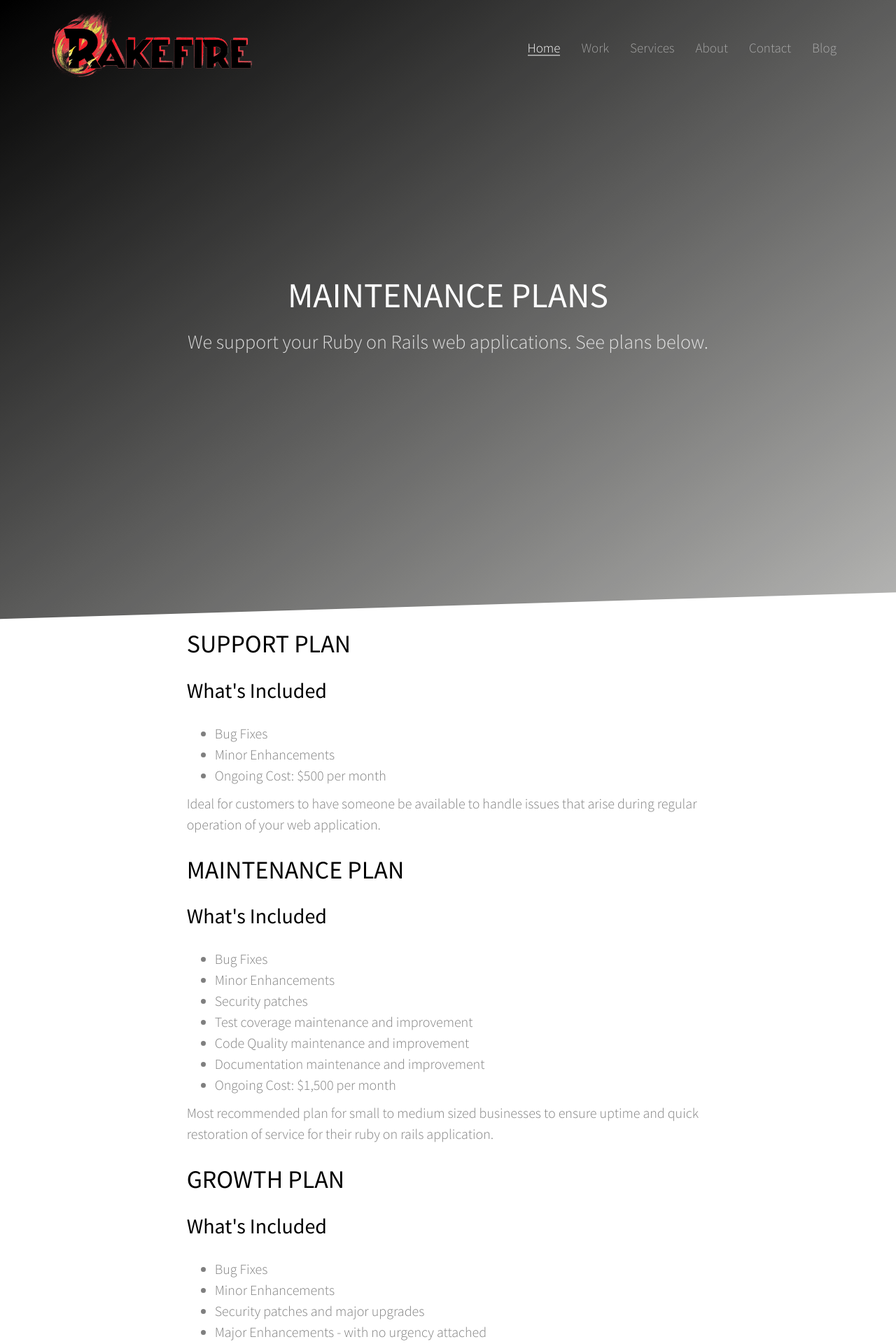
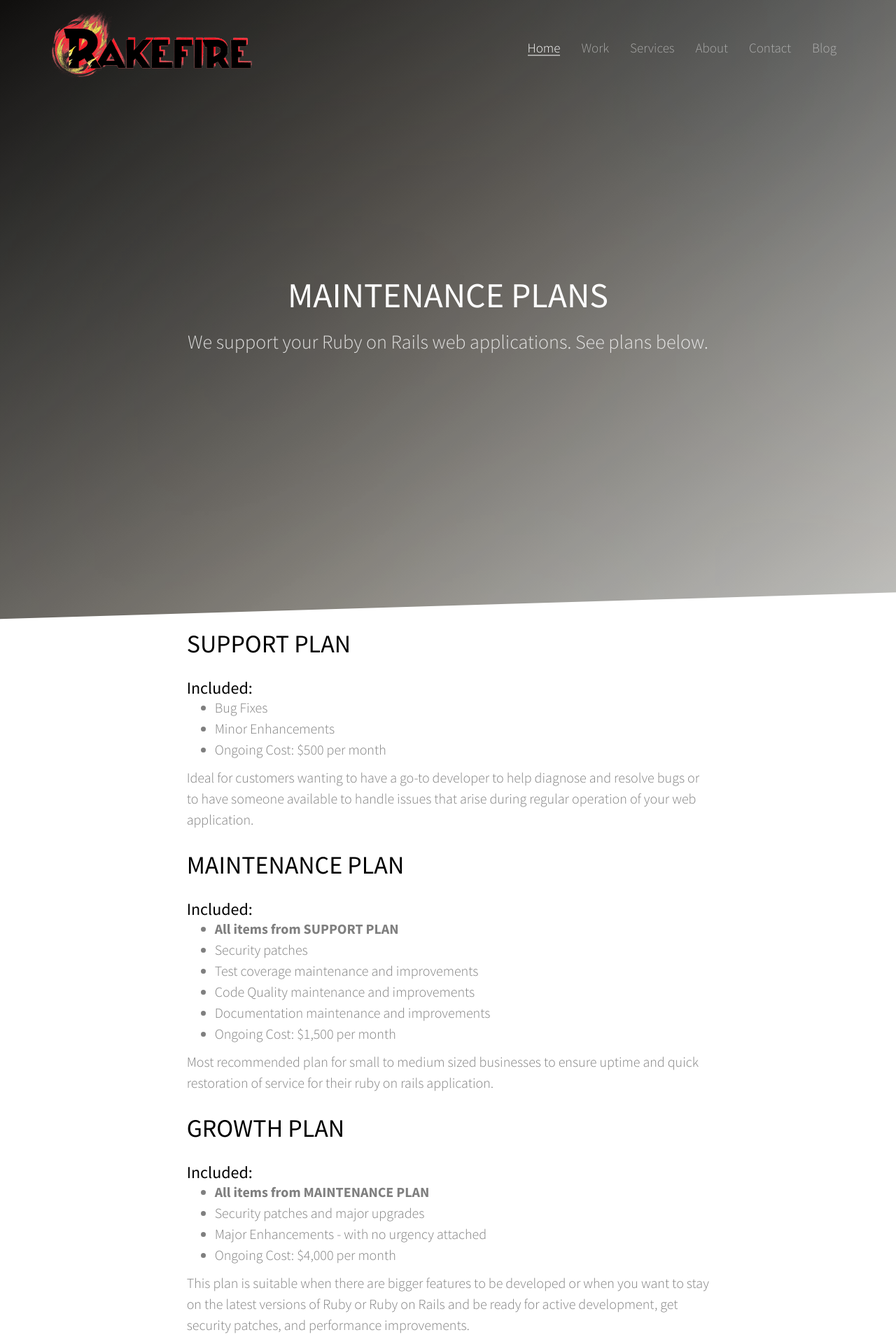
Before and after one commit to Rakefire/rakefire.github.io, a Jekyll site: the page built from rails-maintenance.html, in a window 1280 px wide. Shown: the top 1920 px of the page at 70% size. Built offline with Jekyll 4.4.1, drawn with Linux system fonts in a browser that asks for light colours; some web fonts are replaced; some of the changed text lies outside the part shown.

Commit message:
Improve maintenance wording and design

```diff
--- a/css/style.scss
+++ b/css/style.scss
@@ -1488,3 +1488,9 @@ h1, h2, h3, h4, h5, h6 {
 .faq .question {
   padding-bottom: 1.5em;
 }
+
+.plan {
+  h3 {
+    margin: 0px;
+  }
+}
--- a/index.html
+++ b/index.html
@@ -2,7 +2,7 @@
 layout: home
 ---
 
-<section id="home" data-section="home" style="background-image: url(images/full_image_2.jpg);" data-stellar-background-ratio="0.5">
+<section id="home" data-section="home" style="background-image: url(/images/full_image_2.jpg);" data-stellar-background-ratio="0.5">
   <div class="gradient"></div>
   <div class="container">
     <div class="text-wrap">
--- a/rails-maintenance.html
+++ b/rails-maintenance.html
@@ -3,7 +3,7 @@ permalink: /rails-maintenance/
 layout: page
 ---
 
-<section id="home" data-section="home" style="background-image: url(images/full_image_2.jpg);" data-stellar-background-ratio="0.5">
+<section id="home" data-section="home" style="background-image: url(/images/full_image_2.jpg);" data-stellar-background-ratio="0.5">
   <div class="gradient"></div>
   <div class="container">
     <div class="text-wrap">
@@ -31,7 +31,7 @@ layout: page
                 <h1>SUPPORT PLAN</h1>
               </header>
 
-              <h2>What's Included</h2>
+              <h3>Included:</h3>
               <section class="features">
                 <ul class="editable">
                   <li class="editable">Bug Fixes</li>
@@ -40,7 +40,7 @@ layout: page
                 </ul>
               </section>
 
-              <p class="ideal editable">Ideal for customers to have someone be available to handle issues that arise during regular operation of your web application.</p>
+              <p class="ideal editable">Ideal for customers wanting to have a go-to developer to help diagnose and resolve bugs or to have someone available to handle issues that arise during regular operation of your web application.</p>
             </section>
 
             <section class="plan">
@@ -48,15 +48,14 @@ layout: page
                 <h1>MAINTENANCE PLAN</h1>
               </header>
 
-              <h2>What's Included</h2>
+              <h3>Included:</h3>
               <section class="features">
                 <ul>
-                  <li class="editable">Bug Fixes</li>
-                  <li class="editable">Minor Enhancements</li>
+                  <li class="editable"><b>All items from SUPPORT PLAN</b></li>
                   <li class="editable">Security patches</li>
-                  <li class="editable">Test coverage maintenance and improvement</li>
-                  <li class="editable">Code Quality maintenance and improvement</li>
-                  <li class="editable">Documentation maintenance and improvement</li>
+                  <li class="editable">Test coverage maintenance and improvements</li>
+                  <li class="editable">Code Quality maintenance and improvements</li>
+                  <li class="editable">Documentation maintenance and improvements</li>
                   <li class="editable">Ongoing Cost: $1,500 per month</li>
                 </ul>
               </section>
@@ -69,21 +68,17 @@ layout: page
                 <h1>GROWTH PLAN</h1>
               </header>
 
-              <h2>What's Included</h2>
+              <h3>Included:</h3>
               <section class="features">
                 <ul>
-                  <li class="editable">Bug Fixes</li>
-                  <li class="editable">Minor Enhancements</li>
+                  <li class="editable"><b>All items from MAINTENANCE PLAN</b></li>
                   <li class="editable">Security patches and major upgrades</li>
                   <li class="editable">Major Enhancements - with no urgency attached</li>
-                  <li class="editable">Test coverage maintenance and improvement</li>
-                  <li class="editable">Code Quality maintenance and improvement</li>
-                  <li class="editable">Documentation maintenance and improvement</li>
                   <li class="editable">Ongoing Cost: $4,000 per month</li>
                 </ul>
               </section>
 
-              <p class="ideal editable">This plan is suitable when there are bigger features to be developed or major upgrades must happen in the Ruby or Ruby on Rails versions.</p>
+              <p class="ideal editable">This plan is suitable when there are bigger features to be developed or when you want to stay on the latest versions of Ruby or Ruby on Rails and be ready for active development, get security patches, and performance improvements.</p>
             </section>
 
             <b class="editable">Annual plans get 15% off the monthly fee.</b>
@@ -101,11 +96,11 @@ layout: page
               </header>
 
               <p class="editable">
-              Try us for a month. There is no fixed term, unless you want to pay for an annual plan, so you can cancel at any time. If you aren't completely satisfied, we'll refund your money and call it a day.
+              Try us for a month, we gaurentee you'll be happy. There is no fixed term, unless you want to pay for an annual plan, so you can cancel at any time. If you aren't completely satisfied, we provide a refund and call it a day.
                 <div class="question">
                   <b>When you say "bug fixes or minor enhancements tasks are included", what do you mean?</b>
-                  This would include any development or operations tasks that takes an hour or so to complete. This would include a database inconsistency, replacing an SSL certificate,
-                  or fixing a small DNS issue. We know a big job when we see one and will let you know. In general, we're pretty flexible.
+                  This includes any development or operations tasks that takes an hour or so to complete: this includes database inconsistency, replacing SSL certificates,
+                  or fixing DNS issues, or diagnosing and providing a quick bug fix. We know a big job when we see one and will let you know. In general, we are flexible.
                 </div>
 
                 <div class="question">
@@ -126,7 +121,8 @@ layout: page
 
                 <div class="question">
                   <b>This seems a little expensive, isn't it?</b>
-                  Building and maintaining web applications are expensive, but they are critical to your business. If you rely on a custom web application to drive your business, interact with your customers, and build your brand, you can't afford downtime. You can't afford to lose your customers data. You cannot afford lost sales caused by bugs. Maintaining a web application requires specialized knowledge of Ruby on Rails, Heroku, database services, caching, gem versioning, and quick thinking that will keep your application running and optimized while you sleep.<br/><br/>
+                  Your web application is critical to your business. If you rely on a custom web application to drive your business, interact with your customers, and build your brand, you can't afford downtime. You can't afford to lose your customer's data. You can't afford lost sales caused by bugs.
+                  Maintaining a web application requires specialized knowledge of Ruby on Rails, Heroku and other web hosting providers, database servers, caching, gem versioning, and quick thinking that will keep your application running and optimized while you sleep.<br/><br/>
                   Compare the cost of hiring a full-time employee, benefits, software, hardware, training, time spent learning your app, etc. If our monthly plans don't work for you, we can assist you in your hiring of such a person.
                 </div>
           </div>
```
